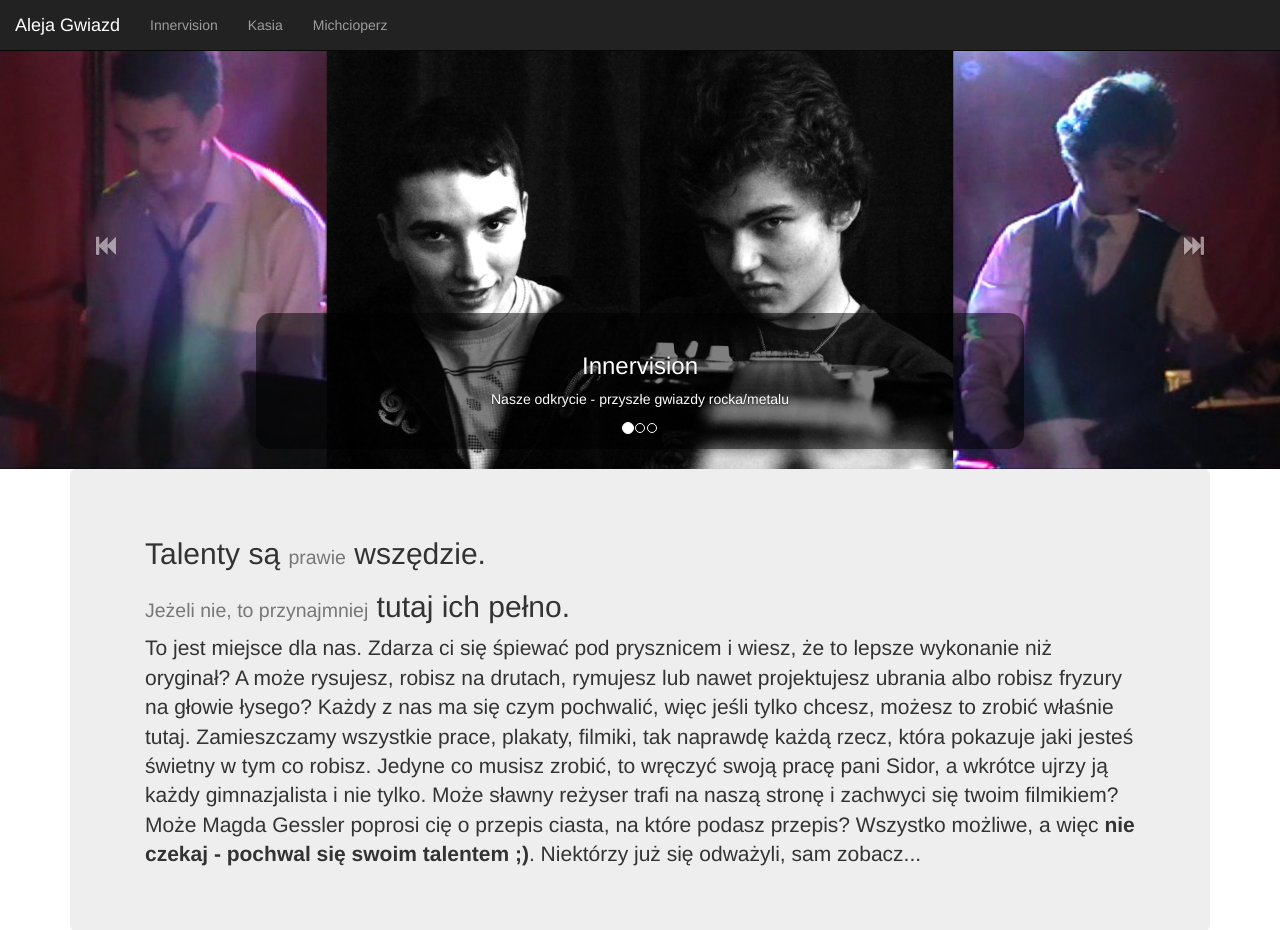
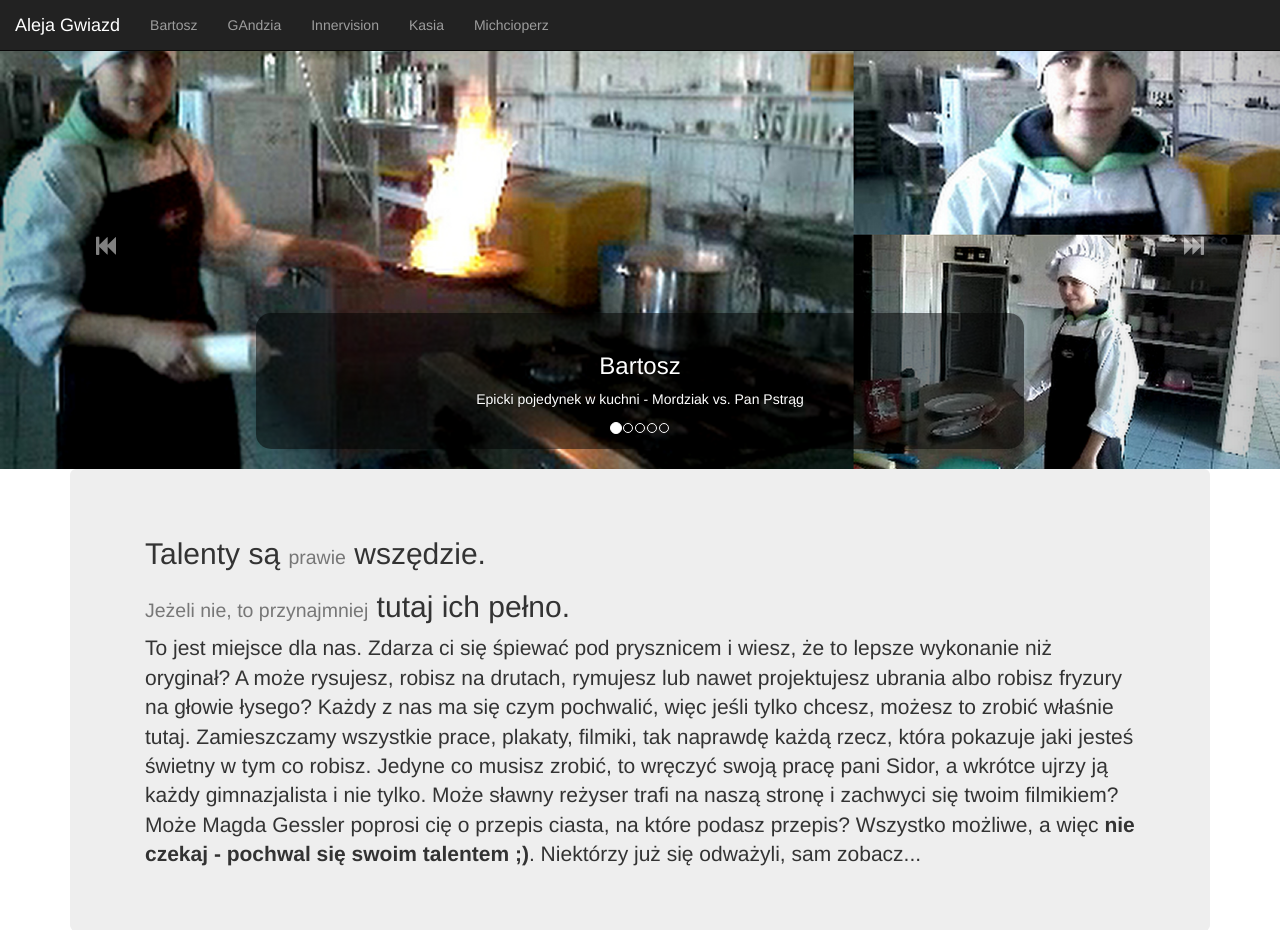
Before and after one commit to MPRZLabs/AlejaGwiazd, a PHP site: page /?forcesheep=1 in a window 1280 px wide. Shown: the top 930 px of the page. Run offline with PHP 8.4, Linux system fonts and the light colour scheme; data that the repository does not hold is empty; some libraries are stand-ins or nearby versions.

Commit message:
Added two people

```diff
--- a/inc.php
+++ b/inc.php
@@ -120,6 +120,8 @@
   function mpi_navbar()
   {
     mpi_navbar_start();
+    mpi_navbar_page("Bartosz");
+    mpi_navbar_page("GAndzia");
     mpi_navbar_page("Innervision");
     mpi_navbar_page("Kasia");
     mpi_navbar_page("Michcioperz");
--- a/index.php
+++ b/index.php
@@ -2,7 +2,7 @@
 define("TEHPAGETITLE","Start");
 require "inc.php";
 mpi_header();
-echo mpi_carousel("main-showcase", array("Innervision" => "Nasze odkrycie - przyszłe gwiazdy rocka/metalu", "Kasia" => "Rysuję właściwie od zawsze, a od kilku lat również piszę – wiersze, prozę, do wyboru!", "Michcioperz" => "Tutaj kiedyś będzie intro :P"));
+echo mpi_carousel("main-showcase", array("Bartosz" => "Epicki pojedynek w kuchni - Mordziak vs. Pan Pstrąg", "GAndzia" => "", "Innervision" => "Nasze odkrycie - przyszłe gwiazdy rocka/metalu", "Kasia" => "Rysuję właściwie od zawsze, a od kilku lat również piszę – wiersze, prozę, do wyboru!", "Michcioperz" => "Tutaj kiedyś będzie intro :P"));
 echo mpi_container(mpi_jumbo(mpi_readcodeasset("introintro")));
 echo mpi_container(mpi_showcase(mpi_showcase_person("Innervision").mpi_showcase_person("Kasia").mpi_showcase_person("Michcioperz")));
 mpi_footer();
```
Also changed, not shown: Bartosz.php (added, +8 -0 lines), GAndzia.php (added, +8 -0 lines).
